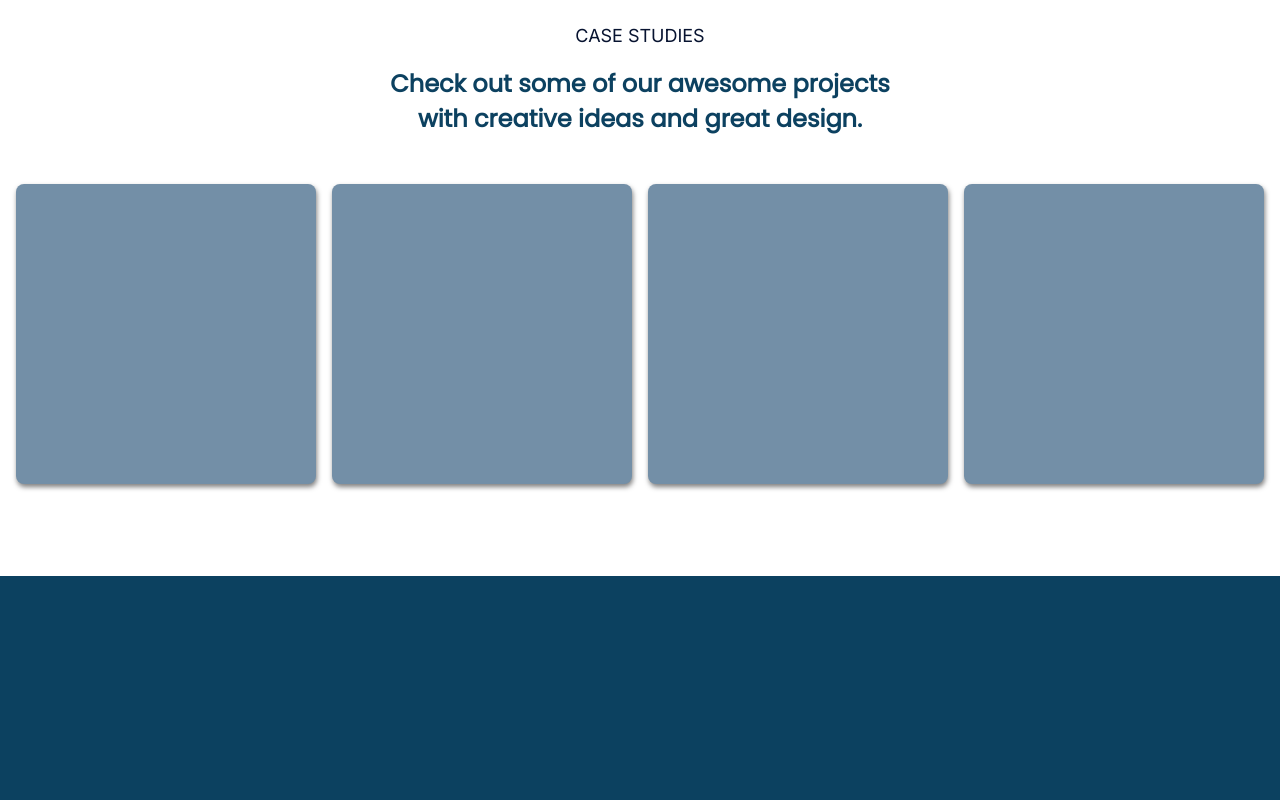
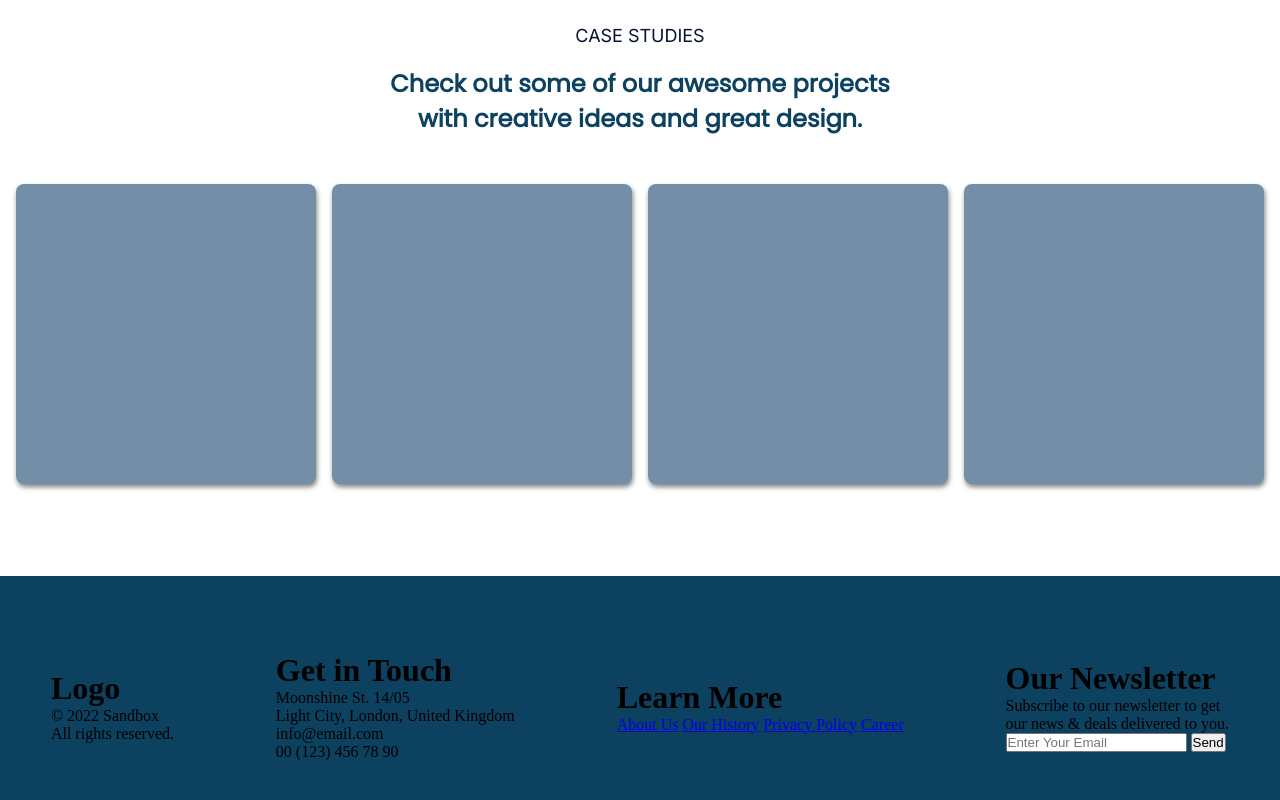
Before and after one commit to Din1998/Html-css-row-template, a website: page index.html in a window 1280 px wide. Shown: the part 3578-4378 px from the top of the page. Drawn offline with Linux system fonts and the light colour scheme.

Commit message:
add footer content

```diff
--- a/index.html
+++ b/index.html
@@ -21,9 +21,7 @@
         <a href="#">Blog</a>
         <a href="#">Contact</a>
         <a href="#">Carrer</a>
-
       </nav>
-
       <div class="nav_icon">
         <a href="#"><i class="fa-brands fa-facebook"></i></a>
         <a href="#"><i class="fa-brands fa-twitter"></i></a>
@@ -171,8 +169,31 @@
     </section>
     <!-- footer section -->
   <footer class="footer">
-    <div>
-
+    <div class="footer_wraper">
+      <div>
+        <h1>Logo</h1>
+        <p>© 2022 Sandbox<br/>
+          All rights reserved.</p>
+      </div>
+      <div>
+        <h1>Get in Touch</h1>
+        <p>Moonshine St. 14/05 <br/>Light City, London, United Kingdom</p>
+        <p>info@email.com</p>
+        <p>00 (123) 456 78 90</p>
+      </div>
+      <div>
+        <h1>Learn More</h1>
+        <a href="#">About Us</a>
+        <a href="#">Our History</a>
+        <a href="#">Privacy Policy</a>
+        <a href="#">Career</a>
+      </div>
+      <div>
+        <h1>Our Newsletter</h1>
+        <p>Subscribe to our newsletter to get <br/> our news & deals delivered to you.</p>
+        <input placeholder="Enter Your Email" />
+        <button>Send</button>
+      </div>
     </div>
   </footer>
 
--- a/projectUiLib/_base.scss
+++ b/projectUiLib/_base.scss
@@ -159,3 +159,14 @@
   width: 200px;
   background: $--base-color-blue;
 }
+
+
+// footer
+
+.footer_wraper{
+  height: 100%;
+  display: flex;
+  flex-wrap: wrap;
+  justify-content: space-around;
+  align-items: center;
+}
```
Also changed, not shown: css/index.css.
